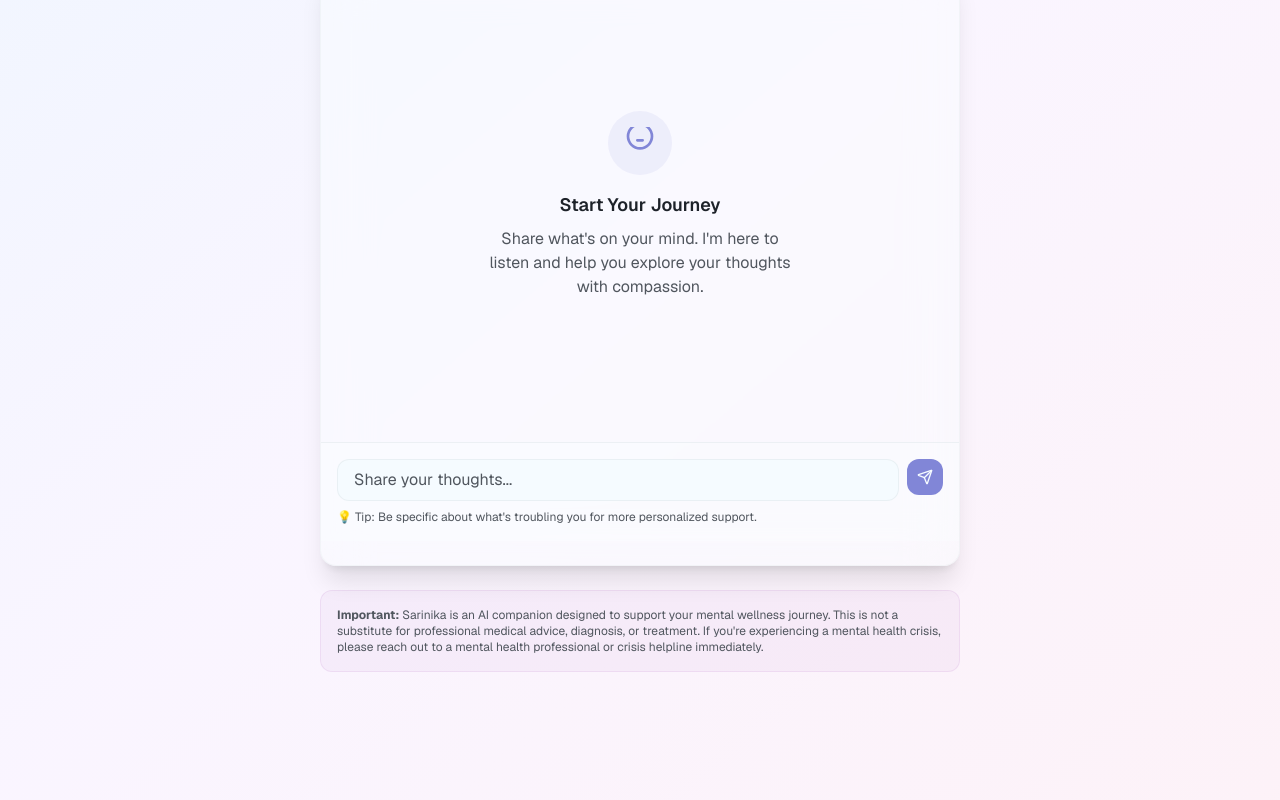
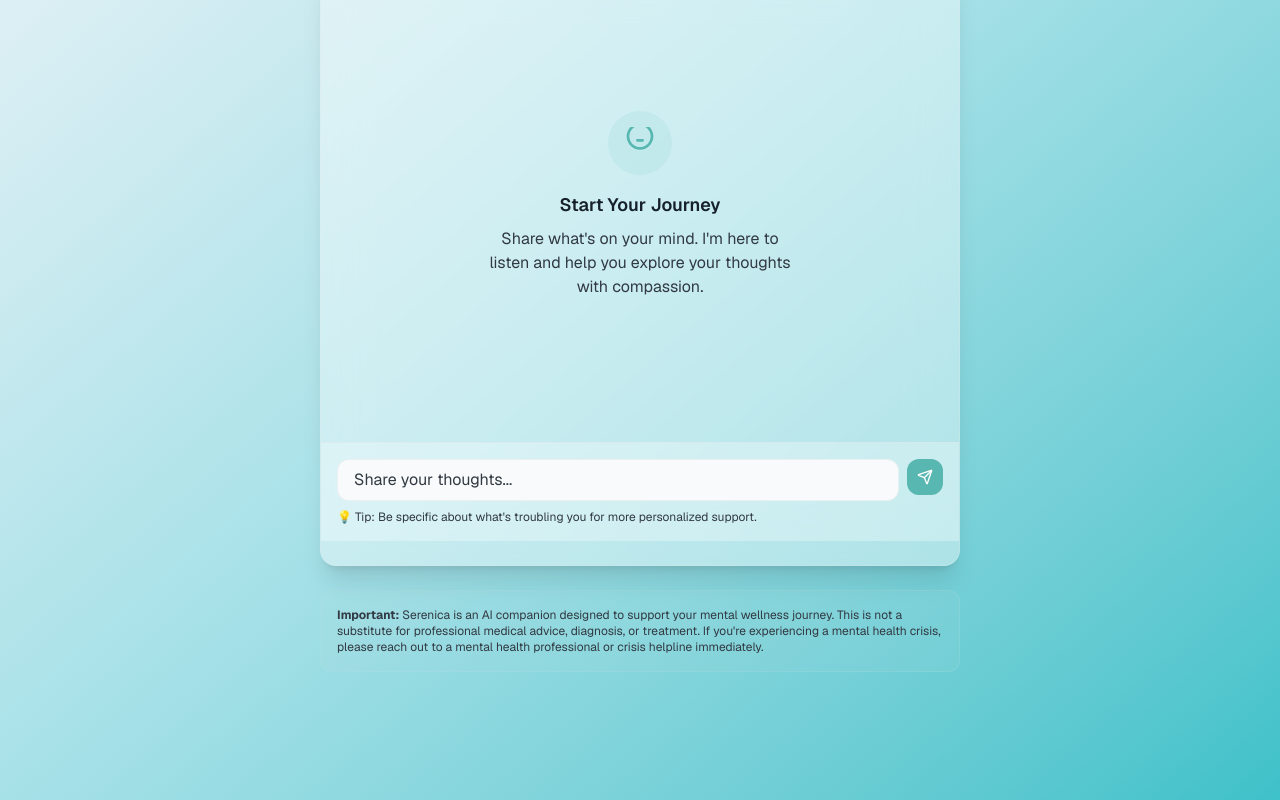
Before and after one commit to Rajjjj06/Sarinika, a Next.js app: page /chat in a window 1280 px wide. Shown: the part 303-1103 px from the top of the page. Built offline with nearby package versions, Linux system fonts and the light colour scheme.

Commit message:
Changed colour palette and website name

```diff
--- a/app/api/chat/route.ts
+++ b/app/api/chat/route.ts
@@ -2,7 +2,7 @@ import { consumeStream, convertToModelMessages, streamText, type UIMessage } fro
 
 export const maxDuration = 30
 
-const CBT_SYSTEM_PROMPT = `You are Sarinika, an empathetic AI mental health companion trained in Cognitive Behavioral Therapy (CBT) principles. Your role is to help users reframe negative thoughts and develop healthier thinking patterns.
+const CBT_SYSTEM_PROMPT = `You are Serenica, an empathetic AI mental health companion trained in Cognitive Behavioral Therapy (CBT) principles. Your role is to help users reframe negative thoughts and develop healthier thinking patterns.
 
 Core principles:
 1. Be warm, supportive, and non-judgmental
--- a/app/chat/page.tsx
+++ b/app/chat/page.tsx
@@ -49,7 +49,7 @@ export default function ChatPage() {
         <motion.div initial={{ opacity: 0, y: -20 }} animate={{ opacity: 1, y: 0 }} className="mb-8">
           <h1 className="text-3xl font-bold text-foreground mb-2">Mindful Conversations</h1>
           <p className="text-muted-foreground">
-            Chat with Sarinika, your empathetic AI companion. Together, we'll explore your thoughts and feelings using
+            Chat with Serenica, your empathetic AI companion. Together, we'll explore your thoughts and feelings using
             evidence-based CBT techniques.
           </p>
         </motion.div>
@@ -108,7 +108,7 @@ export default function ChatPage() {
                 <div className="bg-secondary text-secondary-foreground px-4 py-3 rounded-lg rounded-bl-none">
                   <div className="flex items-center gap-2">
                     <Loader2 className="w-4 h-4 animate-spin" />
-                    <span className="text-sm">Sarinika is thinking...</span>
+                    <span className="text-sm">Serenica is thinking...</span>
                   </div>
                 </div>
               </motion.div>
@@ -145,7 +145,7 @@ export default function ChatPage() {
           className="mt-6 p-4 bg-accent/10 border border-accent/20 rounded-lg"
         >
           <p className="text-xs text-muted-foreground">
-            <strong>Important:</strong> Sarinika is an AI companion designed to support your mental wellness journey.
+            <strong>Important:</strong> Serenica is an AI companion designed to support your mental wellness journey.
             This is not a substitute for professional medical advice, diagnosis, or treatment. If you're experiencing a
             mental health crisis, please reach out to a mental health professional or crisis helpline immediately.
           </p>
--- a/app/globals.css
+++ b/app/globals.css
@@ -5,74 +5,86 @@
 
 :root {
   /* Peaceful and soothing color palette for mental health app */
-  --background: oklch(0.985 0.008 230);
-  --foreground: oklch(0.25 0.015 260);
-  --card: oklch(0.995 0.005 220);
-  --card-foreground: oklch(0.25 0.015 260);
-  --popover: oklch(0.995 0.005 220);
-  --popover-foreground: oklch(0.25 0.015 260);
-  --primary: oklch(0.65 0.12 280);
-  --primary-foreground: oklch(0.985 0.008 230);
-  --secondary: oklch(0.7 0.1 180);
-  --secondary-foreground: oklch(0.25 0.015 260);
-  --muted: oklch(0.94 0.008 220);
-  --muted-foreground: oklch(0.45 0.015 260);
-  --accent: oklch(0.75 0.1 320);
-  --accent-foreground: oklch(0.25 0.015 260);
+  /* Primary Background: #F9FAFB */
+  --background: oklch(0.983 0.002 245);
+  /* Header Text: #1E293B */
+  --foreground: oklch(0.238 0.025 252);
+  /* Card Background: #FFFFFF */
+  --card: oklch(1 0 0);
+  /* Header Text: #1E293B */
+  --card-foreground: oklch(0.238 0.025 252);
+  --popover: oklch(1 0 0);
+  --popover-foreground: oklch(0.238 0.025 252);
+  /* Primary Accent: #3EC1C9 */
+  --primary: oklch(0.72 0.09 190);
+  --primary-foreground: oklch(1 0 0);
+  /* Secondary Accent: #A7E1E8 */
+  --secondary: oklch(0.88 0.04 195);
+  --secondary-foreground: oklch(0.238 0.025 252);
+  /* Footer/Muted Section: #F1F5F9 */
+  --muted: oklch(0.957 0.005 237);
+  /* Body Text: #334155 */
+  --muted-foreground: oklch(0.34 0.02 255);
+  /* Secondary Accent: #A7E1E8 */
+  --accent: oklch(0.88 0.04 195);
+  --accent-foreground: oklch(0.238 0.025 252);
   --destructive: oklch(0.577 0.245 27.325);
   --destructive-foreground: oklch(0.577 0.245 27.325);
   --border: oklch(0.92 0.01 220);
   --input: oklch(0.96 0.008 220);
-  --ring: oklch(0.65 0.12 280);
-  --chart-1: oklch(0.65 0.12 280);
-  --chart-2: oklch(0.7 0.1 180);
-  --chart-3: oklch(0.75 0.1 320);
-  --chart-4: oklch(0.7 0.1 200);
-  --chart-5: oklch(0.8 0.08 140);
+  --ring: oklch(0.72 0.09 190);
+  --chart-1: oklch(0.72 0.09 190);
+  --chart-2: oklch(0.88 0.04 195);
+  --chart-3: oklch(0.7 0.1 320);
+  --chart-4: oklch(0.65 0.12 200);
+  --chart-5: oklch(0.75 0.08 150);
   --radius: 0.75rem;
-  --sidebar: oklch(0.985 0.008 230);
-  --sidebar-foreground: oklch(0.25 0.015 260);
-  --sidebar-primary: oklch(0.65 0.12 280);
-  --sidebar-primary-foreground: oklch(0.985 0.008 230);
-  --sidebar-accent: oklch(0.7 0.1 180);
-  --sidebar-accent-foreground: oklch(0.25 0.015 260);
+  --sidebar: oklch(0.983 0.002 245);
+  --sidebar-foreground: oklch(0.238 0.025 252);
+  --sidebar-primary: oklch(0.72 0.09 190);
+  --sidebar-primary-foreground: oklch(1 0 0);
+  --sidebar-accent: oklch(0.88 0.04 195);
+  --sidebar-accent-foreground: oklch(0.238 0.025 252);
   --sidebar-border: oklch(0.92 0.01 220);
-  --sidebar-ring: oklch(0.65 0.12 280);
+  --sidebar-ring: oklch(0.72 0.09 190);
 }
 
 .dark {
-  --background: oklch(0.15 0.01 250);
+  /* Dark mode using #1E293B as base for background */
+  --background: oklch(0.15 0.015 250);
   --foreground: oklch(0.95 0.01 250);
-  --card: oklch(0.2 0.01 250);
+  --card: oklch(0.18 0.015 250);
   --card-foreground: oklch(0.95 0.01 250);
-  --popover: oklch(0.2 0.01 250);
+  --popover: oklch(0.18 0.015 250);
   --popover-foreground: oklch(0.95 0.01 250);
-  --primary: oklch(0.65 0.15 250);
-  --primary-foreground: oklch(0.15 0.01 250);
-  --secondary: oklch(0.75 0.12 160);
-  --secondary-foreground: oklch(0.15 0.01 250);
-  --muted: oklch(0.3 0.01 250);
-  --muted-foreground: oklch(0.7 0.02 250);
-  --accent: oklch(0.8 0.1 290);
-  --accent-foreground: oklch(0.15 0.01 250);
-  --destructive: oklch(0.396 0.141 25.723);
+  /* Primary Accent (teal) for dark mode */
+  --primary: oklch(0.65 0.12 200);
+  --primary-foreground: oklch(0.95 0.01 250);
+  /* Secondary Accent (aqua) for dark mode */
+  --secondary: oklch(0.75 0.08 200);
+  --secondary-foreground: oklch(0.15 0.015 250);
+  --muted: oklch(0.25 0.015 250);
+  --muted-foreground: oklch(0.75 0.02 250);
+  --accent: oklch(0.75 0.08 200);
+  --accent-foreground: oklch(0.15 0.015 250);
+  --destructive: oklch(0.577 0.245 27.325);
   --destructive-foreground: oklch(0.637 0.237 25.331);
-  --border: oklch(0.3 0.01 250);
-  --input: oklch(0.25 0.01 250);
-  --ring: oklch(0.65 0.15 250);
-  --chart-1: oklch(0.65 0.15 250);
-  --chart-2: oklch(0.75 0.12 160);
-  --chart-3: oklch(0.8 0.1 290);
-  --chart-4: oklch(0.7 0.1 200);
-  --chart-5: oklch(0.85 0.08 180);
-  --sidebar: oklch(0.2 0.01 250);
+  --border: oklch(0.28 0.015 250);
+  --input: oklch(0.22 0.015 250);
+  --ring: oklch(0.65 0.12 200);
+  --chart-1: oklch(0.65 0.12 200);
+  --chart-2: oklch(0.75 0.08 200);
+  --chart-3: oklch(0.7 0.12 280);
+  --chart-4: oklch(0.68 0.1 240);
+  --chart-5: oklch(0.72 0.09 180);
+  --sidebar: oklch(0.18 0.015 250);
   --sidebar-foreground: oklch(0.95 0.01 250);
-  --sidebar-primary: oklch(0.65 0.15 250);
-  --sidebar-primary-foreground: oklch(0.15 0.01 250);
-  --sidebar-accent: oklch(0.75 0.12 160);
-  --sidebar-accent-foreground: oklch(0.15 0.01 250);
-  --sidebar-border: oklch(0.3 0.01 250);
-  --sidebar-ring: oklch(0.65 0.15 250);
+  --sidebar-primary: oklch(0.65 0.12 200);
+  --sidebar-primary-foreground: oklch(0.95 0.01 250);
+  --sidebar-accent: oklch(0.75 0.08 200);
+  --sidebar-accent-foreground: oklch(0.15 0.015 250);
+  --sidebar-border: oklch(0.28 0.015 250);
+  --sidebar-ring: oklch(0.65 0.12 200);
 }
 
 @theme inline {
@@ -121,22 +133,22 @@
     @apply border-border outline-ring/50;
   }
   body {
-    @apply bg-gradient-to-br from-blue-50 via-purple-50 to-cyan-50 text-foreground min-h-screen;
+    @apply bg-[#F9FAFB] text-foreground min-h-screen;
   }
 }
 
 /* Added soothing gradient background utilities */
 @layer utilities {
   .gradient-bg {
-    @apply bg-gradient-to-br from-sky-50 via-blue-50 to-indigo-50;
+    @apply bg-gradient-to-br from-[#F9FAFB] via-[#F1F5F9] to-[#A7E1E8];
   }
 
   .gradient-bg-alt {
-    @apply bg-gradient-to-br from-blue-50 via-purple-50 to-pink-50;
+    @apply bg-gradient-to-br from-[#F1F5F9] via-[#A7E1E8] to-[#3EC1C9];
   }
 
   .gradient-bg-soft {
-    @apply bg-gradient-to-br from-cyan-50 via-blue-50 to-violet-50;
+    @apply bg-gradient-to-br from-[#A7E1E8] via-[#F1F5F9] to-[#F9FAFB];
   }
 
   .card-soft {
--- a/app/layout.tsx
+++ b/app/layout.tsx
@@ -8,7 +8,7 @@ const _geist = Geist({ subsets: ["latin"] })
 const _geistMono = Geist_Mono({ subsets: ["latin"] })
 
 export const metadata: Metadata = {
-  title: "Sarinika - AI Mental Health Journaling",
+  title: "Serenica - AI Mental Health Journaling",
   description: "Your personal AI-powered mental health companion for mindfulness and self-reflection",
   generator: "v0.app",
 }
--- a/app/login/page.tsx
+++ b/app/login/page.tsx
@@ -45,7 +45,7 @@ export default function LoginPage() {
             {isSignUp ? "Create Account" : "Welcome Back"}
           </h1>
           <p className="text-center text-muted-foreground mb-6">
-            {isSignUp ? "Start your mental health journey with Sarinika" : "Sign in to continue your wellness journey"}
+            {isSignUp ? "Start your mental health journey with Serenica" : "Sign in to continue your wellness journey"}
           </p>
 
           <form onSubmit={handleSubmit} className="space-y-4">
--- a/app/page.tsx
+++ b/app/page.tsx
@@ -86,7 +86,7 @@ export default function Home() {
             transition={{ duration: 0.6, delay: 0.3 }}
             className="text-lg sm:text-xl text-muted-foreground mb-8 text-balance max-w-2xl mx-auto"
           >
-            Sarinika helps you understand your emotions, track your mental wellness, and grow through AI-powered
+            Serenica helps you understand your emotions, track your mental wellness, and grow through AI-powered
             insights and mindful journaling.
           </motion.p>
 
@@ -113,7 +113,7 @@ export default function Home() {
       {/* Features Section */}
       <ScrollSection className="py-16 px-4 sm:px-6 lg:px-8 bg-card/30 backdrop-blur-sm">
         <div className="max-w-6xl mx-auto">
-          <h2 className="text-3xl font-bold text-center mb-12 text-foreground">Why Choose Sarinika?</h2>
+          <h2 className="text-3xl font-bold text-center mb-12 text-foreground">Why Choose Serenica?</h2>
 
           <div className="grid md:grid-cols-3 gap-6">
             {[
@@ -144,7 +144,7 @@ export default function Home() {
         <div className="max-w-2xl mx-auto text-center">
           <h2 className="text-3xl font-bold mb-4 text-foreground">Ready to Start Your Journey?</h2>
           <p className="text-lg text-muted-foreground mb-8">
-            Join thousands of people taking control of their mental health with Sarinika.
+            Join thousands of people taking control of their mental health with Serenica.
           </p>
           <Link href="/login">
             <Button size="lg" className="w-full sm:w-auto">
--- a/components/dashboard-nav.tsx
+++ b/components/dashboard-nav.tsx
@@ -28,7 +28,7 @@ export function DashboardNav() {
             <div className="p-2 bg-primary/10 rounded-lg">
               <Brain className="w-5 h-5 text-primary" />
             </div>
-            <span className="text-foreground">Sarinika</span>
+            <span className="text-foreground">Serenica</span>
           </Link>
 
           <div className="hidden md:flex items-center gap-1">
--- a/components/footer.tsx
+++ b/components/footer.tsx
@@ -11,7 +11,7 @@ export function Footer() {
               <div className="p-2 bg-primary/10 rounded-lg">
                 <Brain className="w-5 h-5 text-primary" />
               </div>
-              <span className="font-bold text-foreground">Sarinika</span>
+              <span className="font-bold text-foreground">Serenica</span>
             </div>
             <p className="text-sm text-muted-foreground">
               Your AI-powered mental health companion for mindfulness and self-reflection.
@@ -78,7 +78,7 @@ export function Footer() {
         </div>
 
         <div className="border-t border-border pt-8 text-center text-sm text-muted-foreground">
-          <p>&copy; 2025 Sarinika. All rights reserved.</p>
+          <p>&copy; 2025 Serenica. All rights reserved.</p>
         </div>
       </div>
     </footer>
--- a/components/navbar.tsx
+++ b/components/navbar.tsx
@@ -13,7 +13,7 @@ export function Navbar() {
             <div className="p-2 bg-primary/10 rounded-lg">
               <Brain className="w-5 h-5 text-primary" />
             </div>
-            <span className="text-foreground">Sarinika</span>
+            <span className="text-foreground">Serenica</span>
           </Link>
 
           <div className="hidden md:flex items-center gap-8">
--- a/package.json
+++ b/package.json
@@ -1,5 +1,5 @@
 {
-  "name": "my-v0-project",
+  "name": "serenica",
   "version": "0.1.0",
   "private": true,
   "scripts": {
```
Also changed, not shown: app/about/page.tsx (+4 -4 lines).
